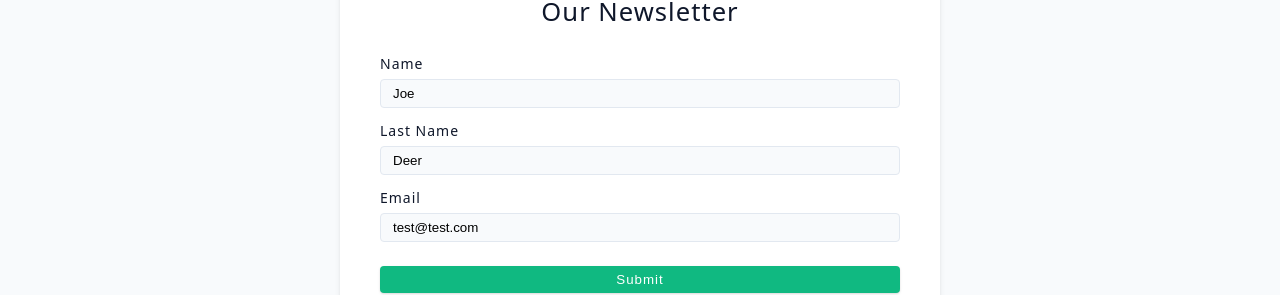
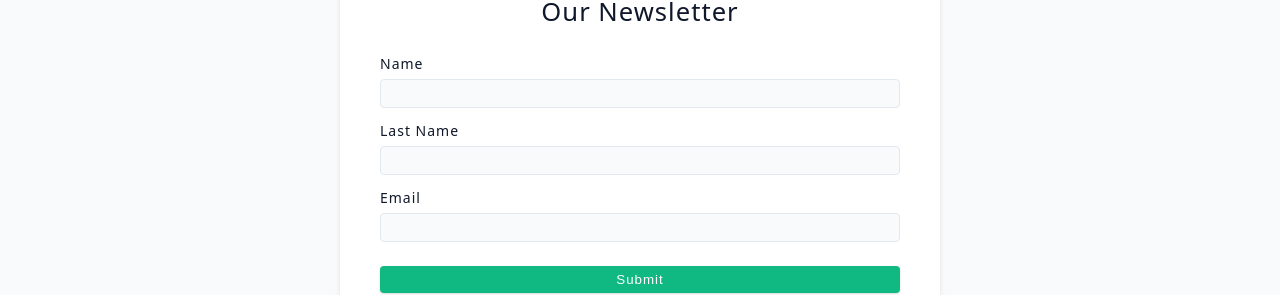
Before and after one commit to Charly-Wolf/react-router-practice, a React (Vite) app: page /newsletter in a window 1280 px wide. Shown: the part 247-542 px from the top of the page. Built offline with nearby package versions, Linux system fonts and the light colour scheme.

Commit message:
Handled form errors

```diff
--- a/src/pages/Newsletter.jsx
+++ b/src/pages/Newsletter.jsx
@@ -7,12 +7,17 @@ const newsletterUrl = 'https://www.course-api.com/cocktails-newsletter';
 export const action = async ({ request }) => {
   const formData = await request.formData();
   const data = Object.fromEntries(formData);
-  const response = await axios.post(newsletterUrl, data);
 
-  console.log(response);
-  toast.success(response.data.msg);
+  try {
+    const response = await axios.post(newsletterUrl, data);
+    toast.success(response.data.msg);
 
-  return redirect('/');
+    return redirect('/');
+  } catch (error) {
+    console.log(error);
+    toast.error(error?.response?.data?.msg);
+    return error;
+  }
 };
 
 const Newsletter = () => {
@@ -31,8 +36,7 @@ const Newsletter = () => {
           className='form-input'
           name='name'
           id='name'
-          // required
-          defaultValue='Joe'
+          required
         />
       </div>
       {/* lastName */}
@@ -45,8 +49,7 @@ const Newsletter = () => {
           className='form-input'
           name='lastName'
           id='lastName'
-          // required
-          defaultValue='Deer'
+          required
         />
       </div>
       {/* email */}
@@ -59,8 +62,7 @@ const Newsletter = () => {
           className='form-input'
           name='email'
           id='email'
-          // required
-          defaultValue='test@test.com'
+          required
         />
       </div>
       <button
```
